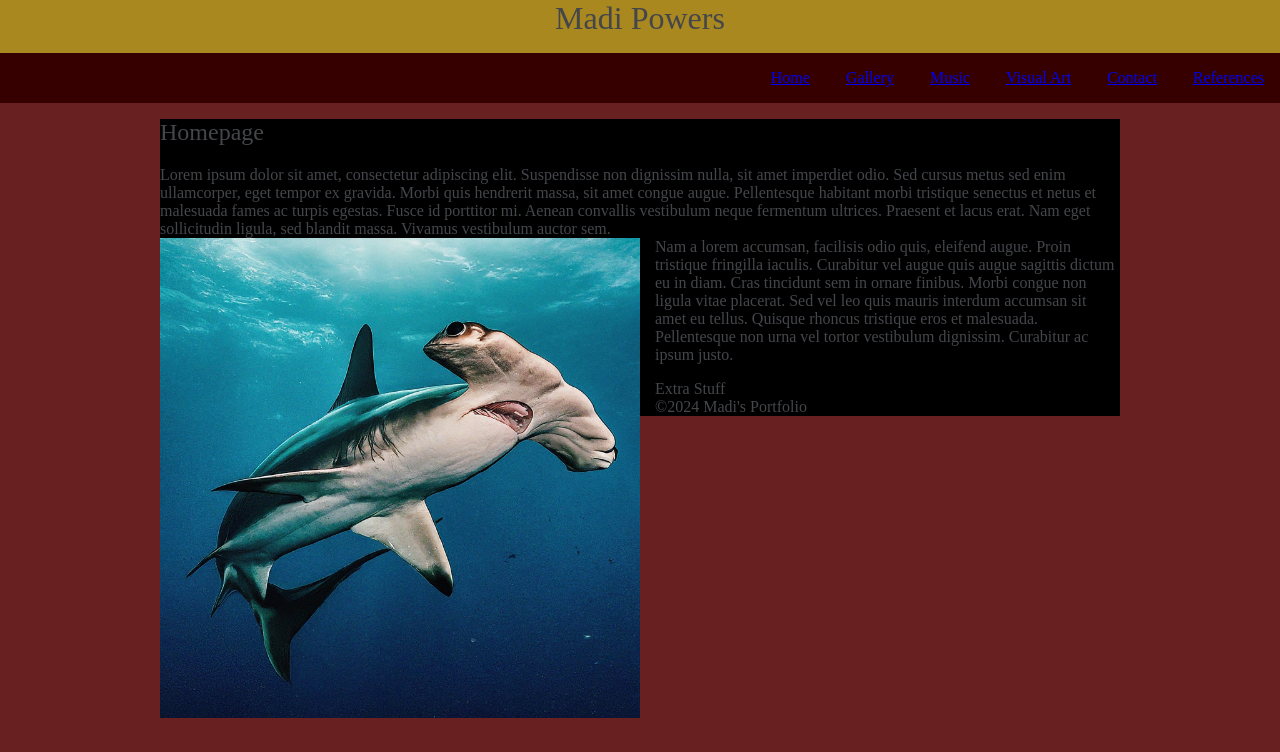
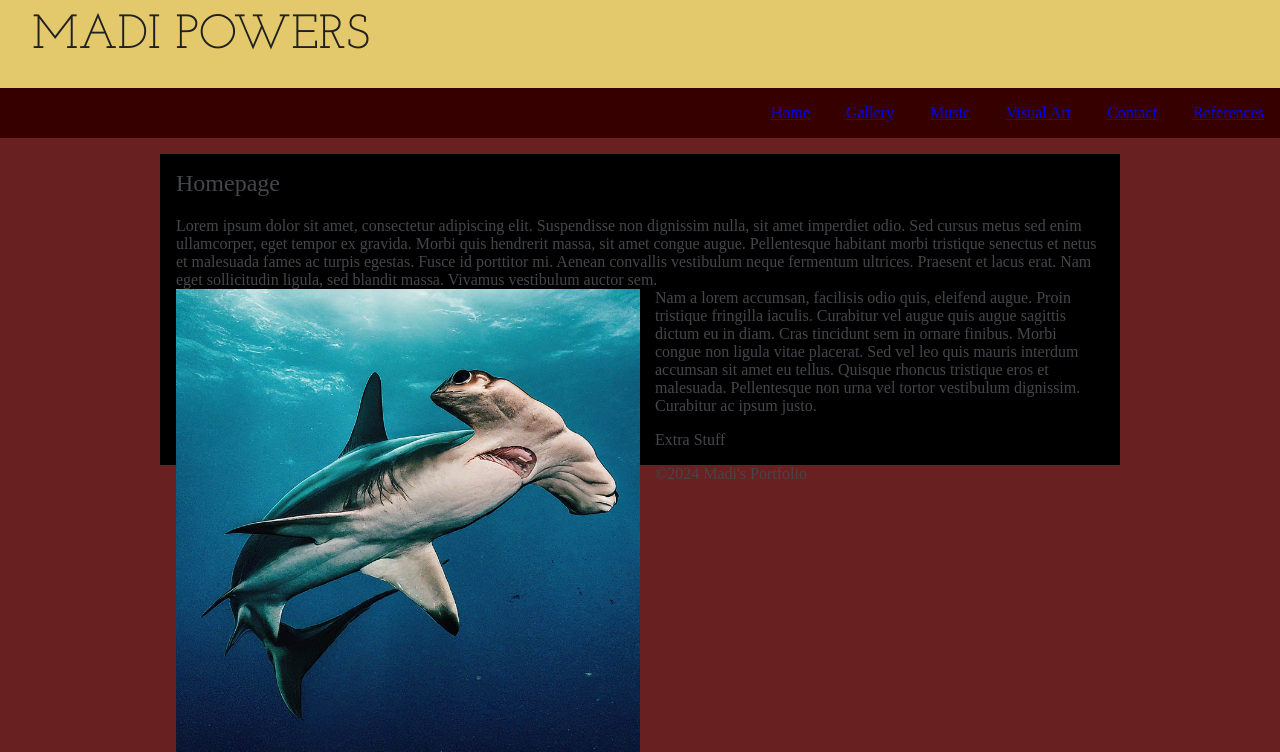
Before and after one commit to wopidam/portfolio-project.github.io, a PHP site: page / in a window 1280 px wide. Shown: the top 752 px of the page. Run offline with PHP 8.4, Linux system fonts and the light colour scheme.

Commit message:
added josefin slab font

```diff
--- a/css/styles.css
+++ b/css/styles.css
@@ -1,3 +1,5 @@
+@import url('https://fonts.googleapis.com/css2?family=Josefin+Slab:ital,wght@0,100..700;1,100..700&display=swap');
+
 html,
 body {
   margin: 0 auto;
@@ -24,12 +26,18 @@ h4 {
   font-weight: normal;
 }
 h1 {
+  font-family: "Josefin Slab", serif;
+  font-weight: normal;
+  text-transform: uppercase;
+  font-size: 3rem;
+  color: #1f2021;
   margin: auto;
-  text-align: center;
+  padding: .75rem 2rem;
+  text-align: left;
   /* background-color: red; */
 }
 header {
-  background-color: rgb(168, 136, 31);
+  background-color: rgb(228, 200, 108);
 }
 .page-main {
   width: 95%;
@@ -43,6 +51,7 @@ header {
 }
 main {
   background-color: black;
+  padding: 1rem;
 }
 nav {
   background-color: rgb(54, 0, 0);
--- a/index.html
+++ b/index.html
@@ -45,9 +45,9 @@
         <aside>
             Extra Stuff
         </aside>
-        <footer>
-            &copy;2024 Madi's Portfolio
-        </footer>
     </main>
+    <footer>
+        &copy;2024 Madi's Portfolio
+    </footer>
 </body>
 </html>
--- a/visual-art.html
+++ b/visual-art.html
@@ -37,7 +37,7 @@
         <h2>
             Visual Art
         </h2>
-        <img class="main-img" src="./images/bird!!!!.png">
+        <img class="main-img" src="./images/czubatka.png">
         <aside>
             Extra Stuff
         </aside>
```
